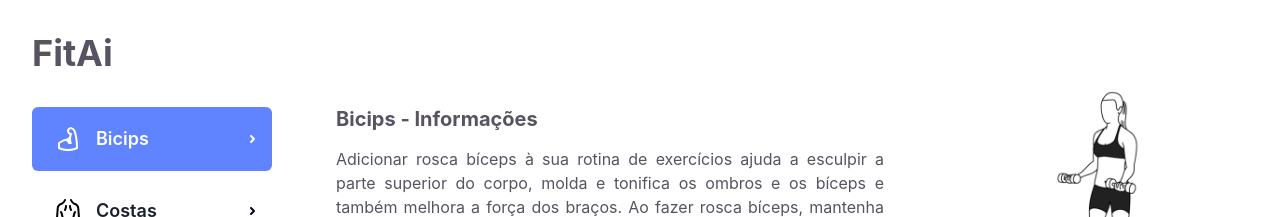
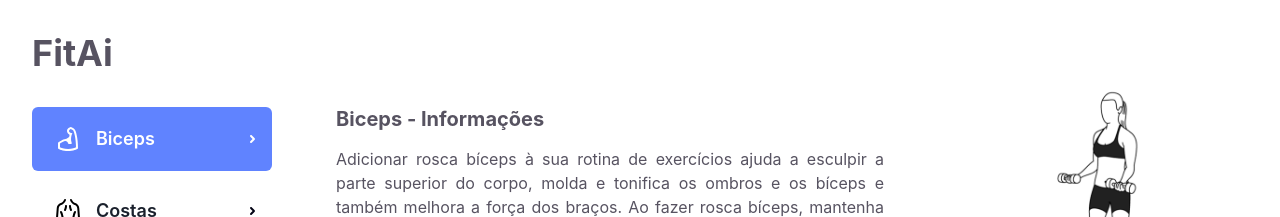
Before and after one commit to rafaelomodei/fitAI, a React (Create React App) app: page /inicio in a window 1280 px wide. Shown: the top 217 px of the page. Built offline with nearby package versions, Linux system fonts and the light colour scheme.

Commit message:
renamed training

```diff
--- a/src/providers/Training/constants.ts
+++ b/src/providers/Training/constants.ts
@@ -5,7 +5,7 @@ import { ITraining } from './interface';
 export const TRAININGS: ITraining[] = [
   {
     id: 1,
-    name: 'Bicips',
+    name: 'Biceps',
     description:
       'Adicionar rosca bíceps à sua rotina de exercícios ajuda a esculpir a parte superior do corpo, molda e tonifica os ombros e os bíceps e também melhora a força dos braços. Ao fazer rosca bíceps, mantenha os joelhos e as articulações dos cotovelos soltos, envolva os músculos centrais e mantenha as palmas das mãos voltadas para a frente. Expire ao levantar os halteres e mantenha as costas retas, os ombros para trás e a cabeça erguida.',
     icon: ICON_SVG.Bicep,
```
